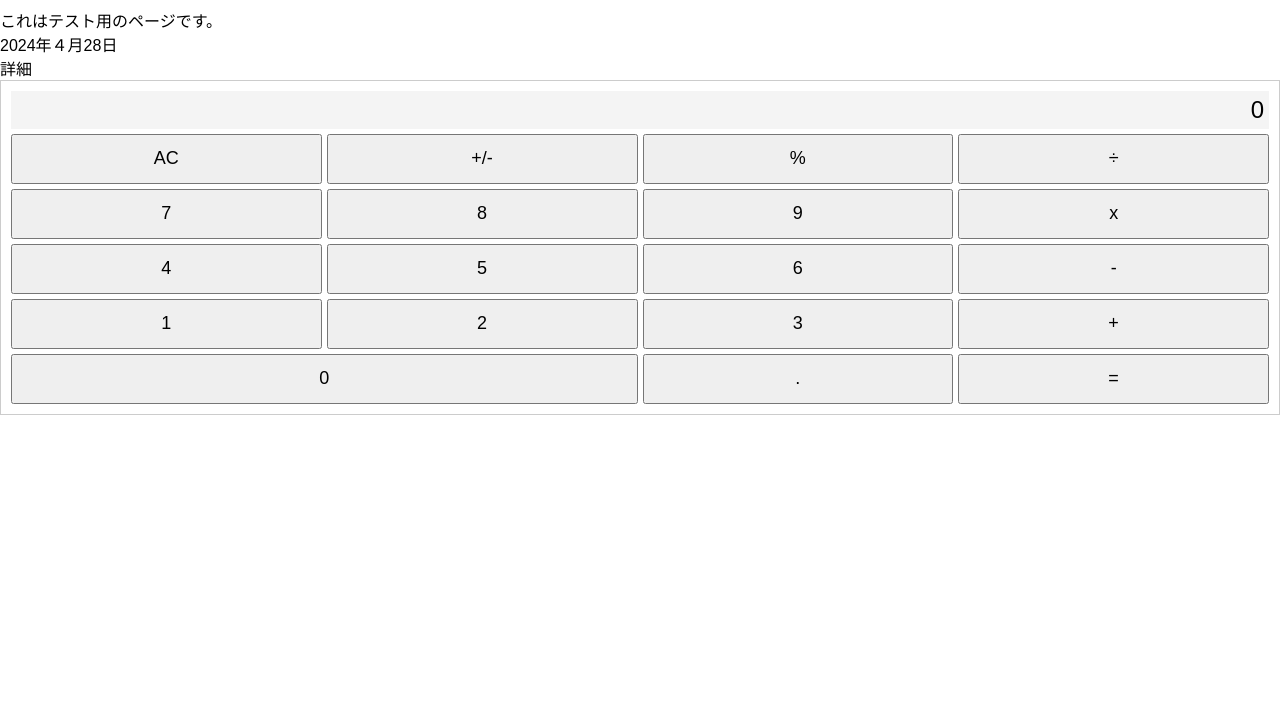
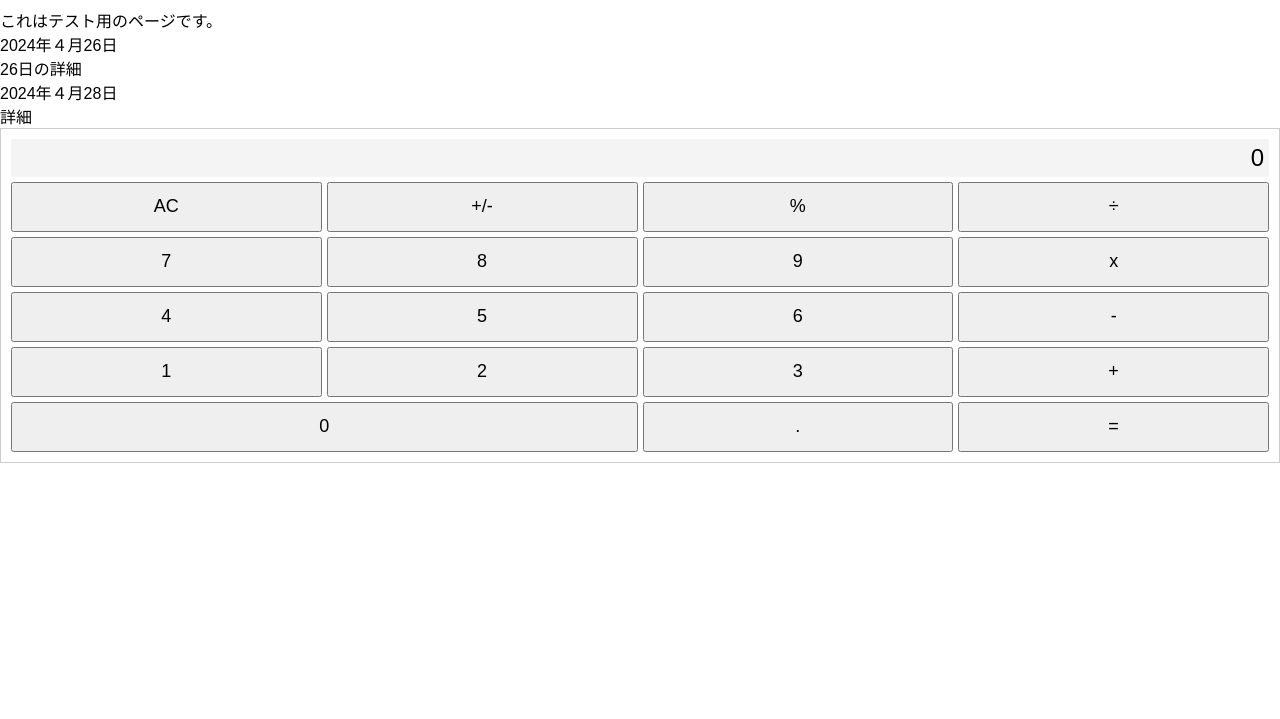
Before and after one commit to CoderDojo-Urasoe/cordinglab, a plain HTML site: page docs/index.html in a window 1280 px wide. Shown: the part 81-800 px from the top of the page. Drawn offline with Linux system fonts and the light colour scheme.

Commit message:
26日を追加

```diff
--- a/docs/index.html
+++ b/docs/index.html
@@ -34,6 +34,8 @@
 <body>
     <h1>計算機アプリ</h1>
     <div>これはテスト用のページです。</div>
+    <div>2024年４月26日</div>
+    <div>26日の詳細</div>
     <div>2024年４月28日</div>
     <div>詳細</div>
 <div class="calculator">
```
